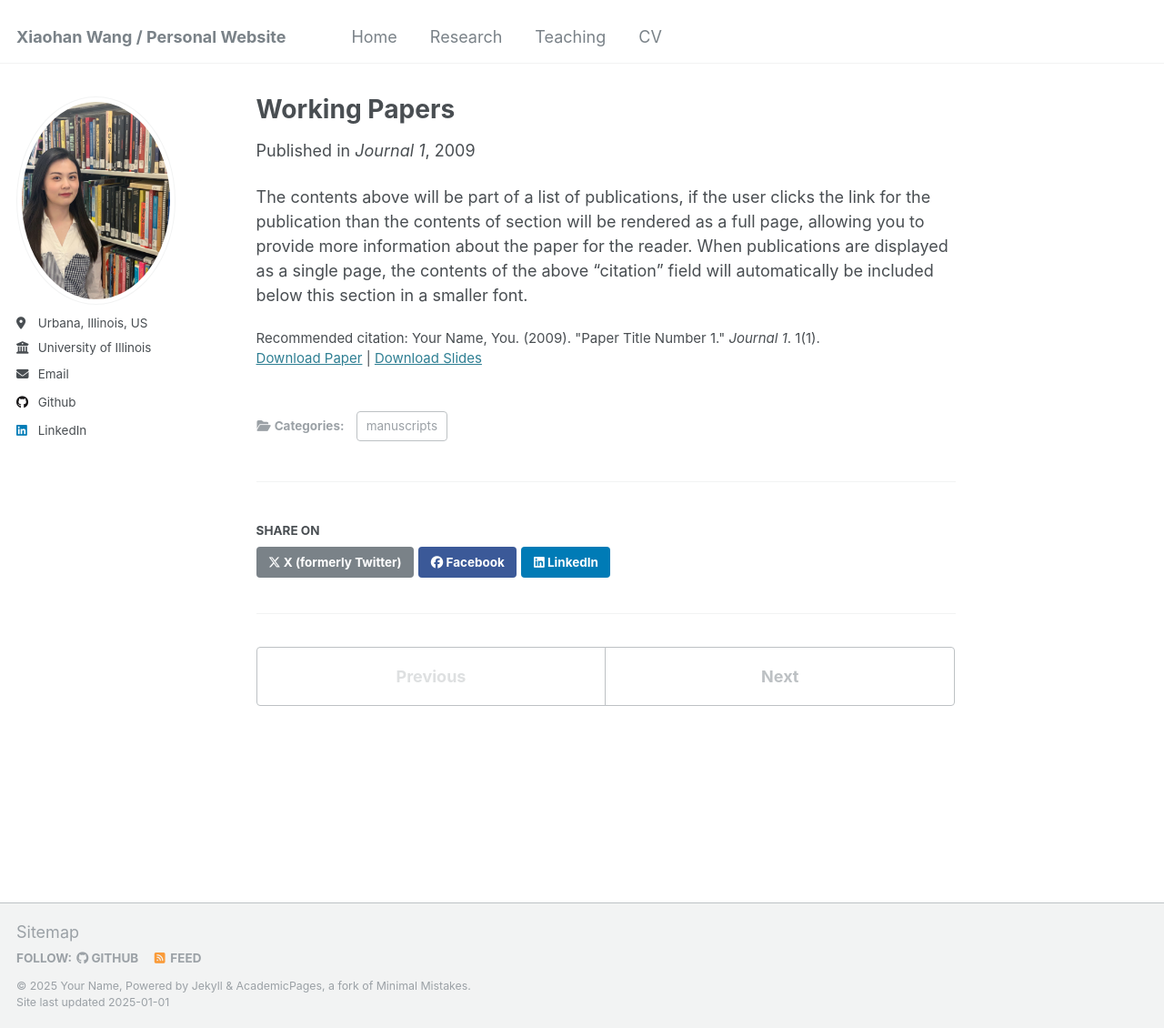
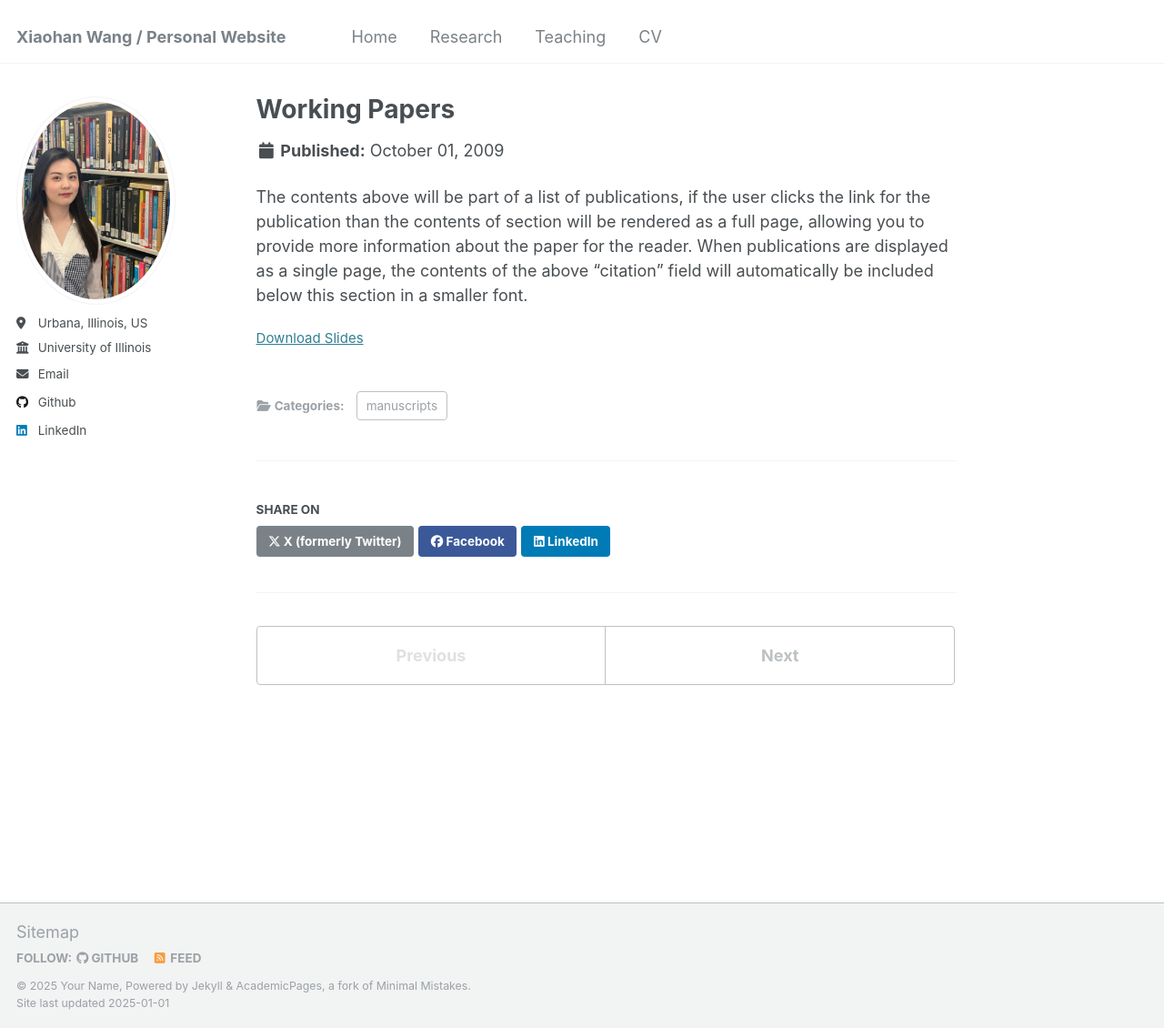
Before and after one commit to xiaohanwang1997/xiaohanwang1997.github.io, a Jekyll site: the page built from _publications/2009-10-01-paper-title-number-1.md, in a window 1280 px wide and 1130 px high. Shown: the whole window at 91% size. Built offline with Jekyll 4.4.1, drawn with Linux system fonts in a browser that asks for light colours.

Commit message:
Update 2009-10-01-paper-title-number-1.md

```diff
--- a/_publications/2009-10-01-paper-title-number-1.md
+++ b/_publications/2009-10-01-paper-title-number-1.md
@@ -4,11 +4,8 @@ collection: publications
 category: manuscripts
 permalink: /publication/2009-10-01-paper-title-number-1
 excerpt: 'This paper is about the number 1. The number 2 is left for future work.'
-date: 2009-10-01
-venue: 'Journal 1'
 slidesurl: 'http://academicpages.github.io/files/slides1.pdf'
 paperurl: 'http://academicpages.github.io/files/paper1.pdf'
-citation: 'Your Name, You. (2009). &quot;Paper Title Number 1.&quot; <i>Journal 1</i>. 1(1).'
 ---
 
 The contents above will be part of a list of publications, if the user clicks the link for the publication than the contents of section will be rendered as a full page, allowing you to provide more information about the paper for the reader. When publications are displayed as a single page, the contents of the above "citation" field will automatically be included below this section in a smaller font.
```
